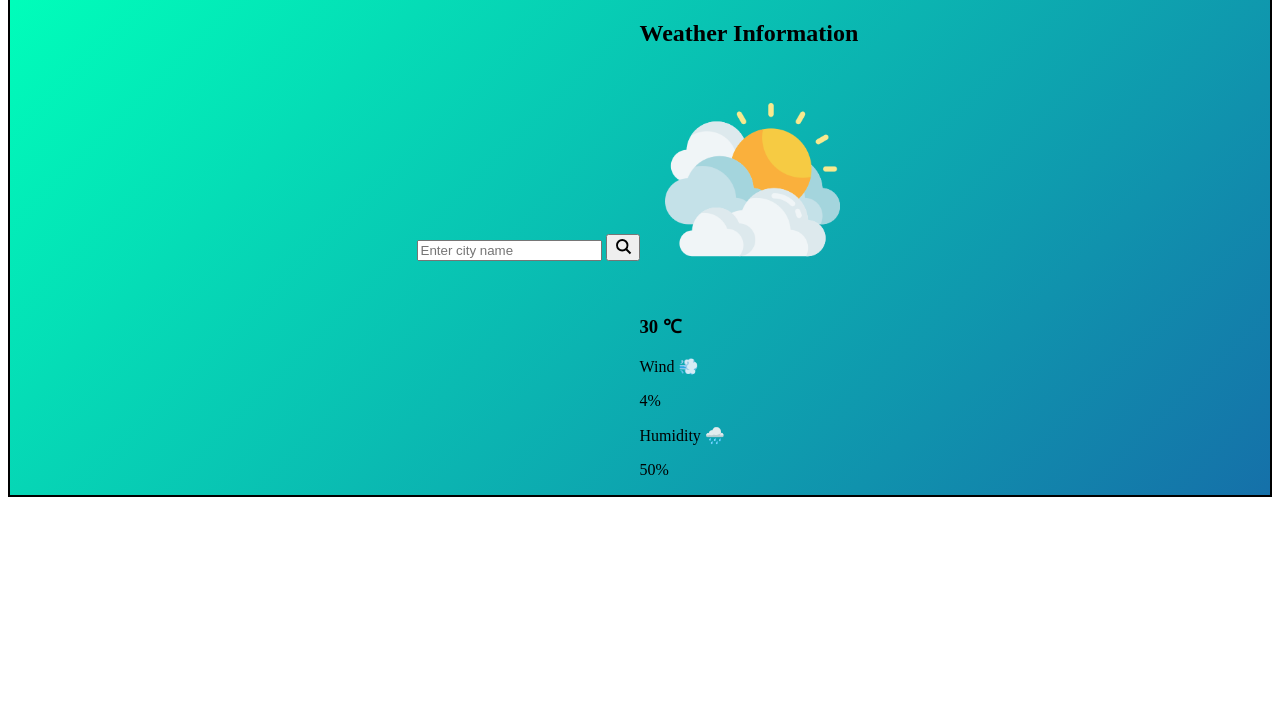
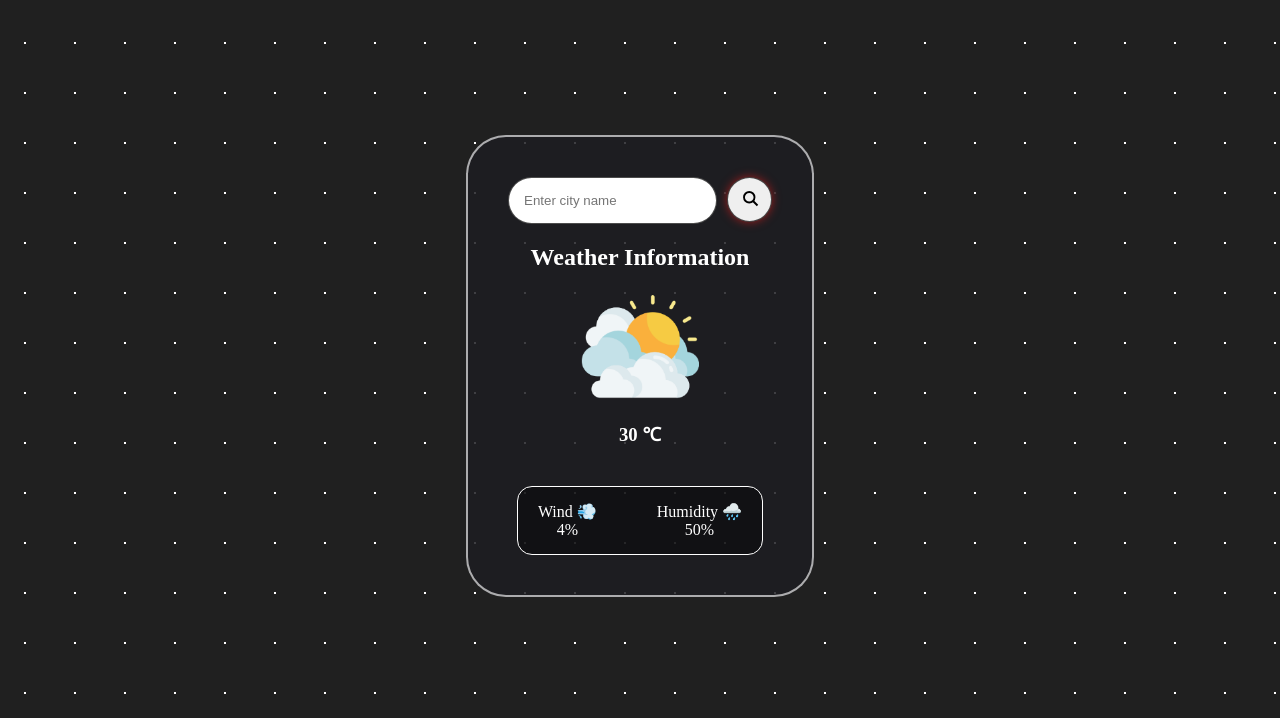
Before and after one commit to Yassin-Soliman53/semi-final-project, a plain HTML site: page weather.html in a window 1280 px wide. Shown: the part 82-800 px from the top of the page. Drawn offline with Linux system fonts and the light colour scheme.

Commit message:
Refactor weather.css for improved styling

```diff
--- a/weather.css
+++ b/weather.css
@@ -1,10 +1,76 @@
+*{
+    margin: 0;
+    padding :0;
+    box-sizing: border-box;
+}
+body {
+    background-color: rgba(0, 0, 0, 0.874);
+    background-image:radial-gradient(white 1px,transparent 1px);
+    background-size: 50px 50px;
+    color: white;
+    display: flex;
+    flex-direction: column;
+    align-items: center;
+    justify-content: center;
+
+}
+h1{
+    margin-bottom: 150px;
+    margin-top: 30px;
+    text-shadow: 0 0 10px white;
+}
 .container{
+    background: rgba(30, 30, 35, 0.85);
+    border: 2px solid oklab(100% 0 -0.00011 / 0.635);
+    border-radius: 40px;
+    padding: 40px;
+    display: flex;
+    flex-direction: column;
+    align-items: center;
+    justify-content: center;
+}
+.search-bar{
+    display: flex;
+    flex-direction: row;
+    gap: 10px;
+    margin-bottom: 20px;
+}
+.search-bar input {
+    border: 1px solid rgba(0, 0, 0, 0.7);
+    border-radius: 50px;
+    padding: 15px;
+}
+.btn-search{
+    border: 1px solid rgba(0, 0, 0, 0.7);
+    border-radius: 40px;
+    width: 45px;
+    height: 45px;
+    cursor: pointer;
+    box-shadow: 0 0 10px rgba(174, 30, 30, 0.874);
+}
+.weather{
+    display: flex;
+    flex-direction: column;
+    align-items: center;
+}
+.weather img {
+    width: 150px;
+    margin-top: 15px 0px;
+
+}
+.details {
+    display: flex;
+    flex-direction: row;
+    gap: 60px;
+    margin: 40px 0px 0px 0px;
+    background: rgba(0, 0, 0, 0.4);
+    border-radius: 15px;
+    padding: 15px 20px;
+    border: 1px solid ;
+}
+.wind ,.dry {
     display: flex;
     align-items: center;
     justify-content: center;
-    border: 2px black solid;
-    background:linear-gradient(135deg , #00feba,#1570a9);
+    flex-direction: column;
 }
-label{
-    border-radius: 20px;
-}
```
